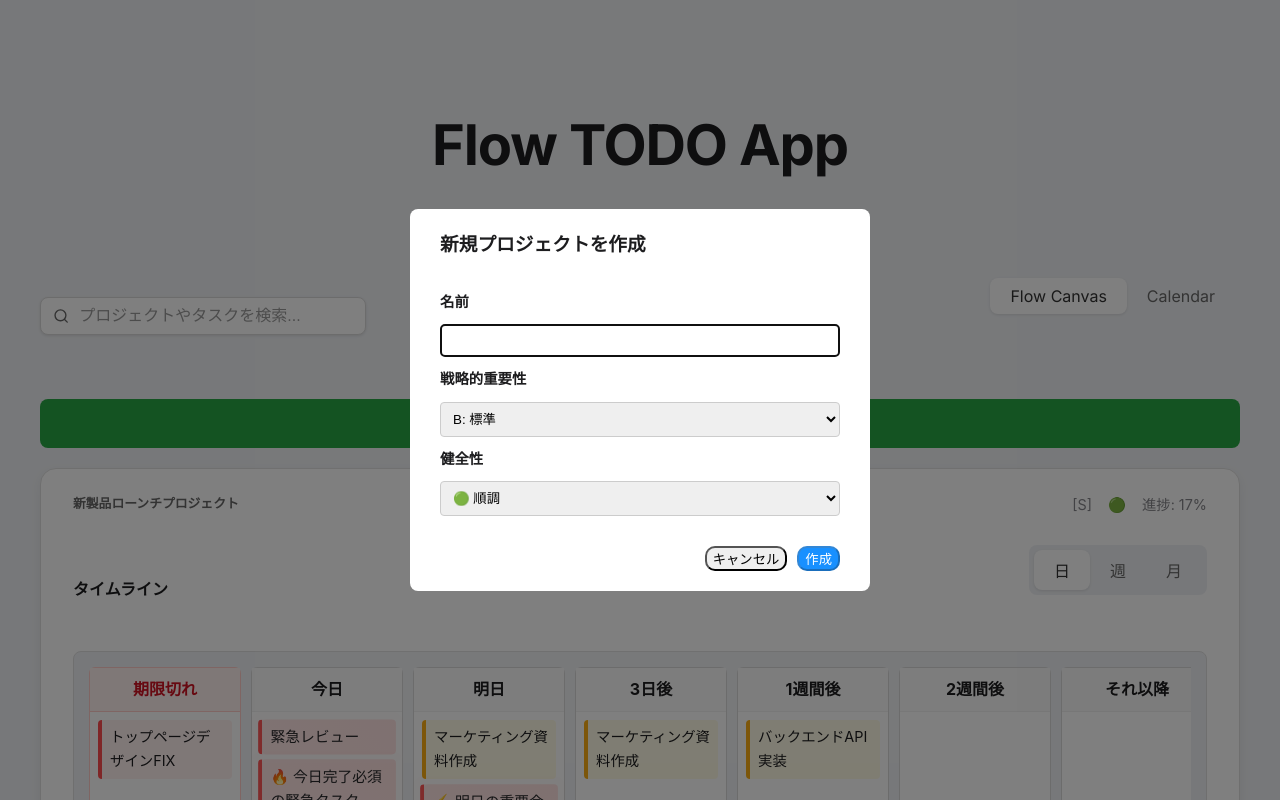
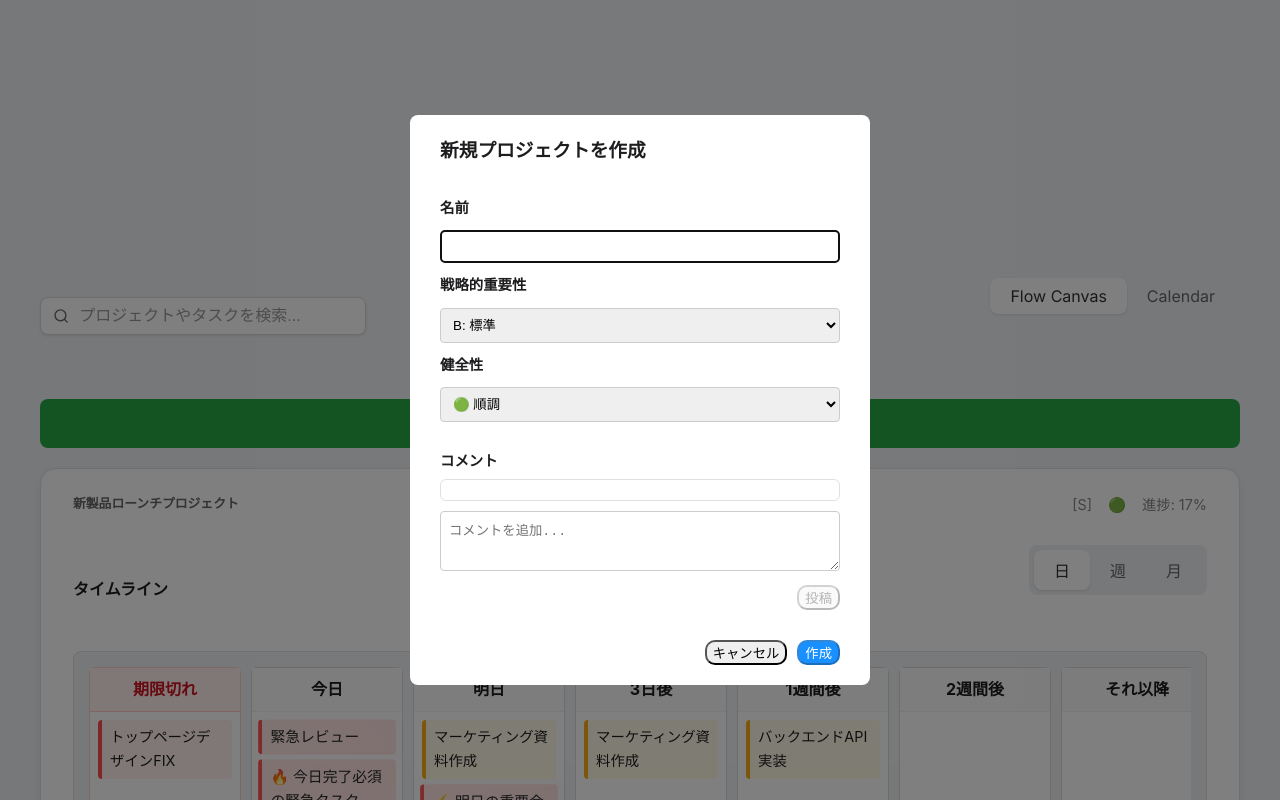
Before and after one commit to Ryoto93/New-Todo, a React (Vite) app: page / in a window 1280 px wide. Both pictures are taken after a click on the button "+ 新規プロジェクトを作成". Shown: the top 800 px of the page. Built offline with nearby package versions, Linux system fonts and the light colour scheme.

Commit message:
コメント機能

```diff
--- a/src/App.tsx
+++ b/src/App.tsx
@@ -11,7 +11,7 @@ import { Search } from 'lucide-react';
 import './App.css';
 
 function App() {
-  const { projects, toggleTaskCompletion, addTask, updateTask, addProject, addSubProject, updateProject, deleteProject, toggleSubtaskCompletion, addSubtask, deleteSubtask, updateTaskTimeBlock } = useProjectData();
+  const { projects, toggleTaskCompletion, addTask, updateTask, addProject, addSubProject, updateProject, deleteProject, toggleSubtaskCompletion, addSubtask, deleteSubtask, updateTaskTimeBlock, addComment } = useProjectData();
   const [view, setView] = useState<ViewMode>('flow');
   const [searchTerm, setSearchTerm] = useState('');
   const [modalState, setModalState] = useState<{ mode: 'edit' | 'add'; task?: Task; projectId?: string } | null>(null);
@@ -96,6 +96,7 @@ function App() {
           onSave={handleSaveTask}
           onAddSubtask={addSubtask}
           onDeleteSubtask={deleteSubtask}
+          onAddComment={addComment}
         />
       )}
       {projectModalState && (
@@ -105,6 +106,7 @@ function App() {
           parentId={projectModalState.parentId}
           onClose={handleCloseProjectModal}
           onSave={handleSaveProject}
+          onAddComment={addComment}
         />
       )}
     </div>
--- a/src/components/ProjectModal/index.tsx
+++ b/src/components/ProjectModal/index.tsx
@@ -8,6 +8,7 @@ type Props = {
   parentId?: string;
   onClose: () => void;
   onSave: (projectData: Project) => void;
+  onAddComment: (targetId: string, content: string) => void;
 };
 
 const NEW_PROJECT_DEFAULTS: Omit<Project, 'id' | 'name'> = {
@@ -15,12 +16,14 @@ const NEW_PROJECT_DEFAULTS: Omit<Project, 'id' | 'name'> = {
   health: 'green',
   tasks: [],
   subProjects: [],
+  comments: [],
 };
 
-export function ProjectModal({ mode, projectToEdit, parentId, onClose, onSave }: Props) {
+export function ProjectModal({ mode, projectToEdit, parentId, onClose, onSave, onAddComment }: Props) {
   const [editedProject, setEditedProject] = useState<Omit<Project, 'id'>>(() =>
     projectToEdit ? { ...projectToEdit } : { name: '', ...NEW_PROJECT_DEFAULTS }
   );
+  const [newComment, setNewComment] = useState('');
 
   const handleSave = () => {
     if (!editedProject.name.trim()) return;
@@ -36,6 +39,29 @@ export function ProjectModal({ mode, projectToEdit, parentId, onClose, onSave }:
     }
 
     onSave(completeProject);
+  };
+
+  const handleAddComment = () => {
+    if (!newComment.trim()) return;
+
+    console.log('プロジェクトコメント追加開始:', { newComment, projectToEdit: !!projectToEdit });
+
+    // 編集モードの場合は既存のプロジェクトにコメントを追加
+    if (projectToEdit) {
+      console.log('既存プロジェクトにコメント追加:', projectToEdit.id);
+      onAddComment(projectToEdit.id, newComment);
+      // 即時反映のため、editedProjectのstateも更新
+      const comment = { id: `temp-${Date.now()}`, content: newComment, createdAt: new Date().toISOString() };
+      setEditedProject(current => ({...current!, comments: [...(current!.comments || []), comment]}));
+    } else {
+      console.log('新規プロジェクトにコメント追加');
+      // 新規作成モードの場合は、editedProjectに直接コメントを追加
+      const comment = { id: `temp-${Date.now()}`, content: newComment, createdAt: new Date().toISOString() };
+      setEditedProject(current => ({...current!, comments: [...(current!.comments || []), comment]}));
+    }
+
+    console.log('プロジェクトコメント追加完了');
+    setNewComment('');
   };
 
   const getModalTitle = () => {
@@ -82,6 +108,27 @@ export function ProjectModal({ mode, projectToEdit, parentId, onClose, onSave }:
           <option value="red">🔴 危険</option>
         </select>
 
+        {/* コメントセクション */}
+        <div className="comment-section">
+          <label>コメント</label>
+          <div className="comment-list">
+            {editedProject.comments?.map(comment => (
+              <div key={comment.id} className="comment">
+                <p>{comment.content}</p>
+                <span>{new Date(comment.createdAt).toLocaleString('ja-JP')}</span>
+              </div>
+            ))}
+          </div>
+          <div className="add-comment-form">
+            <textarea
+              value={newComment}
+              onChange={(e) => setNewComment(e.target.value)}
+              placeholder="コメントを追加..."
+            />
+                          <button onClick={handleAddComment} disabled={!newComment.trim()}>投稿</button>
+          </div>
+        </div>
+
         <div className="modal-actions">
           <button onClick={onClose}>キャンセル</button>
           <button onClick={handleSave} className="save-button" disabled={!editedProject.name.trim()}>
--- a/src/components/ProjectModal/style.css
+++ b/src/components/ProjectModal/style.css
@@ -50,3 +50,60 @@
   background-color: #1890ff;
   color: white;
 }
+
+/* コメントセクションのスタイル */
+.comment-section {
+  margin-top: 15px;
+}
+
+.comment-list {
+  max-height: 150px;
+  overflow-y: auto;
+  border: 1px solid var(--color-border, #ccc);
+  border-radius: 6px;
+  padding: 10px;
+  margin-top: 5px;
+}
+
+.comment {
+  font-size: 0.9em;
+  margin-bottom: 10px;
+  padding-bottom: 10px;
+  border-bottom: 1px solid #f0f0f0;
+}
+
+.comment:last-child {
+  border-bottom: none;
+  margin-bottom: 0;
+}
+
+.comment p {
+  margin: 0 0 5px 0;
+  white-space: pre-wrap;
+  word-wrap: break-word;
+}
+
+.comment span {
+  font-size: 0.8em;
+  color: var(--color-text-secondary, #666);
+}
+
+.add-comment-form {
+  margin-top: 10px;
+}
+
+.add-comment-form textarea {
+  width: 100%;
+  min-height: 60px;
+  padding: 8px;
+  border-radius: 4px;
+  border: 1px solid #ccc;
+  resize: vertical;
+  box-sizing: border-box;
+}
+
+.add-comment-form button {
+  display: block;
+  margin-top: 5px;
+  margin-left: auto;
+}
--- a/src/components/TaskModal/index.tsx
+++ b/src/components/TaskModal/index.tsx
@@ -8,6 +8,7 @@ type Props = {
   onSave: (task: Task) => void;
   onAddSubtask: (taskId: string, title: string) => void;
   onDeleteSubtask: (taskId: string, subtaskId: string) => void;
+  onAddComment: (targetId: string, content: string) => void;
 };
 
 const NEW_TASK_DEFAULTS: Omit<Task, 'id' | 'title'> = {
@@ -17,17 +18,19 @@ const NEW_TASK_DEFAULTS: Omit<Task, 'id' | 'title'> = {
   period: null,
   tags: [],
   subtasks: [],
+  comments: [],
 };
 
 type DateType = 'specific' | 'period';
 
-export function TaskModal({ taskToEdit, onClose, onSave, onAddSubtask, onDeleteSubtask }: Props) {
+export function TaskModal({ taskToEdit, onClose, onSave, onAddSubtask, onDeleteSubtask, onAddComment }: Props) {
   const [editedTask, setEditedTask] = useState<Omit<Task, 'id'>>(() =>
     taskToEdit ? { ...taskToEdit } : { title: '', ...NEW_TASK_DEFAULTS }
   );
   const [dateType, setDateType] = useState<DateType>(taskToEdit?.period ? 'period' : 'specific');
   const [hasTime, setHasTime] = useState(!!taskToEdit?.dueDate && taskToEdit.dueDate.slice(11) !== '00:00:00.000Z');
   const [newSubtaskTitle, setNewSubtaskTitle] = useState('');
+  const [newComment, setNewComment] = useState('');
 
   const handleAddSubtask = () => {
     if (!newSubtaskTitle.trim() || !taskToEdit) return;
@@ -42,6 +45,29 @@ export function TaskModal({ taskToEdit, onClose, onSave, onAddSubtask, onDeleteS
     if (!taskToEdit) return;
     onDeleteSubtask(taskToEdit.id, subtaskId);
     setEditedTask(current => ({...current!, subtasks: current!.subtasks.filter(st => st.id !== subtaskId)}));
+  };
+
+  const handleAddComment = () => {
+    if (!newComment.trim()) return;
+
+    console.log('コメント追加開始:', { newComment, taskToEdit: !!taskToEdit });
+
+    // 編集モードの場合は既存のタスクにコメントを追加
+    if (taskToEdit) {
+      console.log('既存タスクにコメント追加:', taskToEdit.id);
+      onAddComment(taskToEdit.id, newComment);
+      // 即時反映のため、editedTaskのstateも更新
+      const comment = { id: `temp-${Date.now()}`, content: newComment, createdAt: new Date().toISOString() };
+      setEditedTask(current => ({...current!, comments: [...(current!.comments || []), comment]}));
+    } else {
+      console.log('新規タスクにコメント追加');
+      // 新規作成モードの場合は、editedTaskに直接コメントを追加
+      const comment = { id: `temp-${Date.now()}`, content: newComment, createdAt: new Date().toISOString() };
+      setEditedTask(current => ({...current!, comments: [...(current!.comments || []), comment]}));
+    }
+
+    console.log('コメント追加完了');
+    setNewComment('');
   };
 
   const handleSave = () => {
@@ -171,6 +197,27 @@ export function TaskModal({ taskToEdit, onClose, onSave, onAddSubtask, onDeleteS
           </div>
         )}
 
+        {/* コメントセクション */}
+        <div className="comment-section">
+          <label>コメント</label>
+          <div className="comment-list">
+            {editedTask.comments?.map(comment => (
+              <div key={comment.id} className="comment">
+                <p>{comment.content}</p>
+                <span>{new Date(comment.createdAt).toLocaleString('ja-JP')}</span>
+              </div>
+            ))}
+          </div>
+          <div className="add-comment-form">
+            <textarea
+              value={newComment}
+              onChange={(e) => setNewComment(e.target.value)}
+              placeholder="コメントを追加..."
+            />
+            <button onClick={handleAddComment} disabled={!newComment.trim()}>投稿</button>
+          </div>
+        </div>
+
         <div className="modal-actions">
           <button onClick={onClose}>キャンセル</button>
           <button onClick={handleSave} className="save-button">保存</button>
--- a/src/components/TaskModal/style.css
+++ b/src/components/TaskModal/style.css
@@ -94,3 +94,60 @@
   font-weight: normal;
   font-size: 0.9em;
 }
+
+/* コメントセクションのスタイル */
+.comment-section {
+  margin-top: 15px;
+}
+
+.comment-list {
+  max-height: 150px;
+  overflow-y: auto;
+  border: 1px solid var(--color-border, #ccc);
+  border-radius: 6px;
+  padding: 10px;
+  margin-top: 5px;
+}
+
+.comment {
+  font-size: 0.9em;
+  margin-bottom: 10px;
+  padding-bottom: 10px;
+  border-bottom: 1px solid #f0f0f0;
+}
+
+.comment:last-child {
+  border-bottom: none;
+  margin-bottom: 0;
+}
+
+.comment p {
+  margin: 0 0 5px 0;
+  white-space: pre-wrap;
+  word-wrap: break-word;
+}
+
+.comment span {
+  font-size: 0.8em;
+  color: var(--color-text-secondary, #666);
+}
+
+.add-comment-form {
+  margin-top: 10px;
+}
+
+.add-comment-form textarea {
+  width: 100%;
+  min-height: 60px;
+  padding: 8px;
+  border-radius: 4px;
+  border: 1px solid #ccc;
+  resize: vertical;
+  box-sizing: border-box;
+}
+
+.add-comment-form button {
+  display: block;
+  margin-top: 5px;
+  margin-left: auto;
+}
--- a/src/hooks/useProjectData.ts
+++ b/src/hooks/useProjectData.ts
@@ -1,5 +1,5 @@
 import { useState, useEffect } from 'react';
-import type { Project, Task } from '../types';
+import type { Project, Task, Comment } from '../types';
 import { getItem, setItem } from '../utils/localStorage';
 import { initialData } from '../data/initialData';
 
@@ -141,6 +141,7 @@ export function useProjectData() {
 			health,
 			tasks: [],
 			subProjects: [],
+			comments: [], // ★ commentsプロパティを追加
 		};
 
 		setProjects(prevProjects => [...prevProjects, newProject]);
@@ -156,6 +157,7 @@ export function useProjectData() {
 			health,
 			tasks: [],
 			subProjects: [],
+			comments: [], // ★ commentsプロパティを追加
 		};
 
 		const newProjects = JSON.parse(JSON.stringify(projects));
@@ -344,6 +346,56 @@ export function useProjectData() {
 		setProjects(newProjects);
 	};
 
+	// ★ コメント追加機能を実装
+	const addComment = (targetId: string, content: string) => {
+		if (!content.trim()) return;
+
+		console.log('useProjectData: コメント追加開始:', { targetId, content });
+
+		const newComment: Comment = {
+			id: `comment-${Date.now()}`,
+			content: content.trim(),
+			createdAt: new Date().toISOString(),
+		};
+
+		console.log('useProjectData: 新しいコメント作成:', newComment);
+
+		const newProjects = JSON.parse(JSON.stringify(projects));
+
+		const findAndAddComment = (items: Project[]): boolean => {
+			for (const item of items) {
+				// プロジェクト自体がターゲットの場合
+				if (item.id === targetId) {
+					console.log('useProjectData: プロジェクトにコメント追加:', item.name);
+					item.comments.push(newComment);
+					return true;
+				}
+				// タスクがターゲットの場合
+				const task = item.tasks.find(t => t.id === targetId);
+				if (task) {
+					console.log('useProjectData: タスクにコメント追加:', task.title);
+					task.comments.push(newComment);
+					return true;
+				}
+				// サブプロジェクトを再帰的に探索
+				if (item.subProjects && findAndAddComment(item.subProjects)) {
+					return true;
+				}
+			}
+			return false;
+		};
+
+		const found = findAndAddComment(newProjects);
+		console.log('useProjectData: コメント追加結果:', found);
+
+		if (found) {
+			setProjects(newProjects);
+			console.log('useProjectData: プロジェクト状態更新完了');
+		} else {
+			console.warn('useProjectData: ターゲットが見つかりませんでした:', targetId);
+		}
+	};
+
 	// setProjectsは直接渡さず、必要な操作関数を渡すように変更
-	return { projects, toggleTaskCompletion, addTask, deleteTask, updateTask, addProject, addSubProject, updateProject, deleteProject, toggleSubtaskCompletion, addSubtask, deleteSubtask, updateTaskTimeBlock };
+	return { projects, toggleTaskCompletion, addTask, deleteTask, updateTask, addProject, addSubProject, updateProject, deleteProject, toggleSubtaskCompletion, addSubtask, deleteSubtask, updateTaskTimeBlock, addComment };
 }
```
Also changed, not shown: src/data/initialData.ts (+11 -8 lines), src/types/index.ts (+9 -0 lines).
